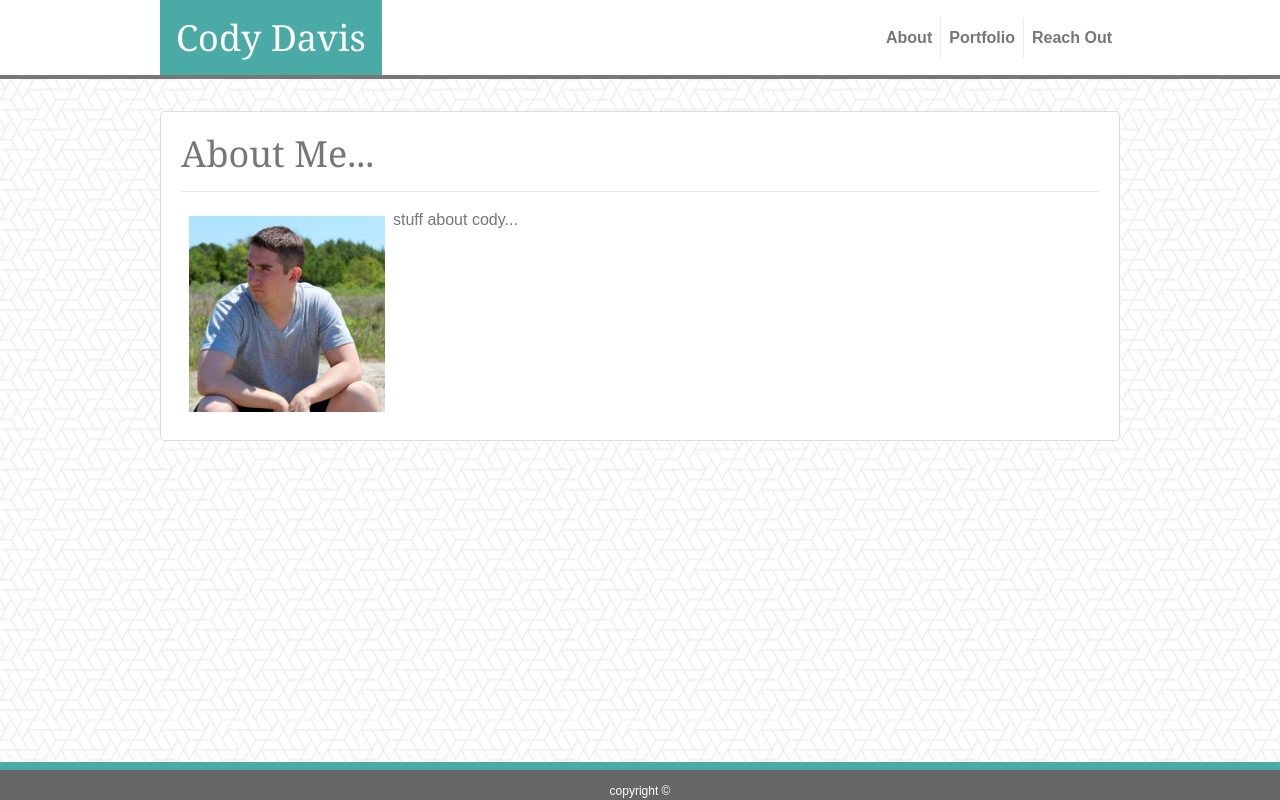
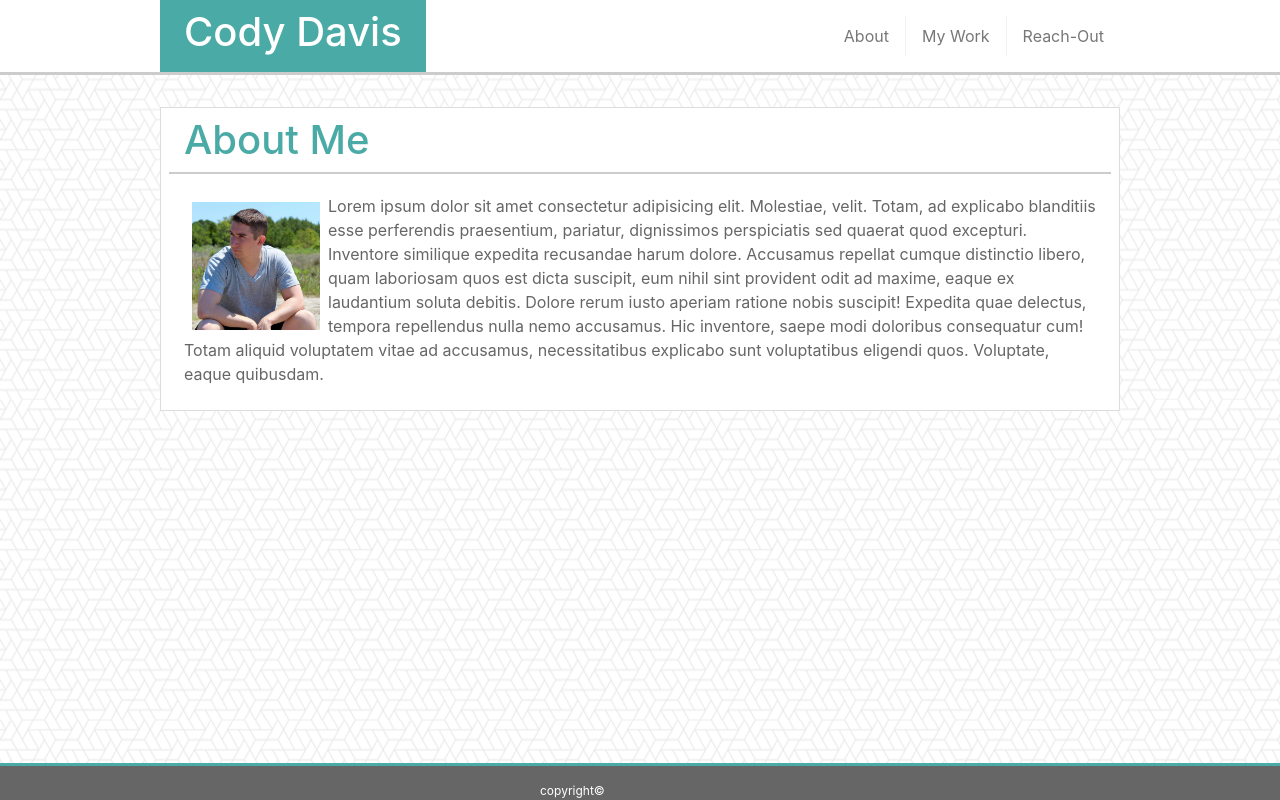
Before and after one commit to CodyRDavis/Bootstrap-Portfolio, a plain HTML site: page index.html in a window 1280 px wide. Drawn offline with nearby package versions, Linux system fonts and the light colour scheme.

Commit message:
updated index to utilize and use bootstrap features I was unaware of before.

```diff
--- a/assets/css/style.css
+++ b/assets/css/style.css
@@ -1,111 +1,92 @@
+*{
+  box-sizing: border-box;
+}
 body{
-  background-image: url("../image/bg-hexlight.png");
-  color: #777777;
-  font-family: Arial, Helvetica, sans-serif;
-}
-h1,h2,h3,h4,h5,h6{
-  font-family: 'Georgia', Times, Times New Roman, serif;
-}
-h1{
-  font-size: 2.25em;
+  background-color: #4aaaa5;
+  background-image: url('../image/bg-hexlight.png');
 }
 
-/* Spacing ###########################################################################*/
-.crd-width-ma {
-    max-width: 960px;
-    margin: 0 auto;
+.container {
+  max-width: 960px;
+  padding: 0;
+  margin: 0 auto;
+}
+
+.crd-w-100{
+  width: 100%;
+}
+.row{
+  margin: 8px;
+}
+
+/* SPacing ------------------------------------------------- */
+.crd-mb-12 {
+  margin-bottom: 12px;
 }
 .crd-mb-32{
   margin-bottom: 32px;
 }
-.crd-m-4{
-  margin: 4px;
+
+.crd-pt-16 {
+  padding-top: 16px;
 }
-.crd-m-8{
+
+/* Colors --------------------------------------------------------------- */
+.crd-font-teal {
+  color: #4aaaa5;
+}
+.nav-link{
+  color: #777;
+}
+
+.nav-link:hover,
+.nav-link:active {
+  color:#4aaaa5;
+}
+
+/* Navbar -------------------------------------------------- */
+
+nav ul li:not(:last-of-type) {
+  border-right: 1px solid #33333311;
+}
+.crd-navbar {
+  background-color: #fff;
+  border-bottom: 3px solid #ccc;
+  padding: 0;
+  margin-bottom: 32px;
+}
+
+.nav-logo{
+  height:100%;
+  color: #fff;
+  background-color: #4aaaa5;
+  padding: 8px 24px;
+}
+
+/* Page content ----------------------------------------- */
+
+.crd-title-border-bottom{
+  border-bottom: 2px solid #ccc;
+}
+
+.crd-profile-picture{
+  width:128px;
+  height:128px;
   margin: 8px;
 }
-.crd-p-4{
-  padding: 4px;
-}
-.crd-pt-12{
-  padding-top: 12px;
+
+.crd-main-wrapper{
+  border: 1px solid #ddd;
+  background-color: #fff;
+  color: #666;
 }
 
-/* Colors #############################################################################*/
-.crd-bg-primary {
-  background-color: #ffffff;
-}
-.crd-nav-border{
-  border-bottom: 4px solid #777777;
-}
-.crd-footer-border{
-  border-top: 8px solid #4aaaa5;
-}
-.crd-bg-accent {
-  background-color: #4aaaa5;
-}
-.crd-font-primary *{
-  color: #777777;
-}
-.crd-font-accent{
-  color:#4aaaa5;
-}
-.crd-footer-bg{
-  background-color: #666;
-}
-.crd-main-border{
-  border:1px solid #ddd;
-}
-.crd-font-white{
+/* footer --------------------------------------------- */
+
+.crd-footer {
+  border-top: 3px solid #4aaaa5;
+  padding-top: 16px;
+  background-color: #666666;
   color: #fff;
-}
-
-
-/* Nav Bar Specific ##########################################################################*/
-.navbar {
-  padding: 0;
-}
-.nav-item:not(:last-of-type){
-  border-right: 1px solid #99999933;
-}
-.nav-item a{
-  font-weight: 550;
-}
-.nav-item a:hover{
-  color: #4aaaa5;
-}
-.navbar-name {
-  padding: 16px;
-  margin:0;
-}
-.brand-wrapper{
-  height: 100%;
-  margin: 0;
-}
-
-.sec-bio img {
-  width: 196px;
-  height: 196px;
-  background-color:  #999;
-}
-/* Footer Specific #################################################################### */
-footer{
   font-size: 12px;
 }
-
-/* Portfolio Specific ################################################################## */
-.portfolio-item-photo{
-  height: 256px;
-  width: 256px;
-  background-color: #777777;
-}
-.crd-card-text{
-  position: relative;
-  bottom: 64px;
-  font-size: 1.5em;
-}
-.crd-portfolio-card-body{
-  margin:0;
-  padding:0;
-  height:0;
-}
--- a/index.html
+++ b/index.html
@@ -4,55 +4,56 @@
     <meta charset="UTF-8">
     <meta name="viewport" content="width=device-width, initial-scale=1.0">
     <meta http-equiv="X-UA-Compatible" content="ie=edge">
-    <title>Cody Davis</title>
+    <title>Document</title>
+
     <link rel="stylesheet" href="https://stackpath.bootstrapcdn.com/bootstrap/4.1.3/css/bootstrap.min.css" integrity="sha384-MCw98/SFnGE8fJT3GXwEOngsV7Zt27NXFoaoApmYm81iuXoPkFOJwJ8ERdknLPMO" crossorigin="anonymous">
+    <script src="https://stackpath.bootstrapcdn.com/bootstrap/4.1.3/js/bootstrap.min.js" integrity="sha384-ChfqqxuZUCnJSK3+MXmPNIyE6ZbWh2IMqE241rYiqJxyMiZ6OW/JmZQ5stwEULTy" crossorigin="anonymous"></script>
     <link rel="stylesheet" href="assets/css/style.css">
 </head>
 <body>
-    <!-- Navigation Bar with div container-->
-    <div class="crd-bg-primary crd-mb-32 crd-nav-border">
-        <nav class="navbar navbar-expand-lg crd-width-ma crd-font-primary">
-            <span class="crd-bg-accent brand-wrapper">
-                <h1 class="navbar-name crd-font-white">Cody Davis</h1>
+    <!-- Place Navbar below-->
+    <nav class="navbar crd-navbar">
+        <div class="container">
+            <span class="nav-logo">
+                <h1>Cody Davis</h1>
             </span>
-            <button class="navbar-toggler" type="button" data-toggle="collapse" data-target="#navbarMenu" aria-controls="navbarMenu" aria-expanded="false" aria-label="Toggle navigation">
-                <span class="navbar-toggler-icon align-middle"><h4>&#9776;</h4></span>
-            </button>
-            <div class="collapse navbar-collapse justify-content-end" id="navbarMenu">
-                <ul class="navbar-nav">
+                <ul class="nav justify-content-end">
                     <li class="nav-item">
                         <a class="nav-link" href="#">About</a>
                     </li>
                     <li class="nav-item">
-                        <a class="nav-link" href="portfolio.html">Portfolio</a>
+                        <a class="nav-link" href="#">My Work</a>
                     </li>
                     <li class="nav-item">
-                        <a class="nav-link" href="contact.html">Reach Out</a>
+                        <a class="nav-link" href="#">Reach-Out</a>
                     </li>
                 </ul>
+        </div>
+    </nav>
+    <!-- Page content below-->
+    <div class="container crd-main-wrapper">
+        <div class="row"> <!-- row 1-->
+            <div class="col-md-12 crd-title-border-bottom crd-mb-12">
+                <h1 class="crd-font-teal">About Me</h1>
             </div>
-        </nav>
+        </div><!-- end of row 1-->
+        <div class="row"> <!-- row 2-->
+            <div class="col-md-12">
+                <img class="img float-left crd-profile-picture" src='assets/image/photo-codydavis.jpg' alt="picture of cody davis">
+                <p>
+                Lorem ipsum dolor sit amet consectetur adipisicing elit. Molestiae, velit. Totam, ad explicabo blanditiis esse perferendis praesentium, pariatur, dignissimos perspiciatis sed quaerat quod excepturi. Inventore similique expedita recusandae harum dolore.
+                Accusamus repellat cumque distinctio libero, quam laboriosam quos est dicta suscipit, eum nihil sint provident odit ad maxime, eaque ex laudantium soluta debitis. Dolore rerum iusto aperiam ratione nobis suscipit!
+                Expedita quae delectus, tempora repellendus nulla nemo accusamus. Hic inventore, saepe modi doloribus consequatur cum! Totam aliquid voluptatem vitae ad accusamus, necessitatibus explicabo sunt voluptatibus eligendi quos. Voluptate, eaque quibusdam.
+                </p>
+            </div>
+        </div><!--end of row 2-->
     </div>
-    <!--Content wrapper with card to contain bio information-->
-    <section class="crd-bg-primary crd-width-ma">
-        <div class="card crd-main-border">
-            <div class="card-body">
-                <h1>About Me...</h1>
-                <hr>
-                <section class="sec-bio">
-                    <img class="float-left crd-m-8" src="assets/image/photo-codydavis.jpg" alt="Photo of Cody Davis">
-                    <p class="float-left">stuff about cody...</p>
-                </section>
-            </div>
+    <!-- Footer below-->
+    <div class="fixed-bottom crd-footer">
+        <div class="mx-auto" style="width: 200px;">
+            copyright&#169;
         </div>
-    </section>
-    <!--Footer locked to bottom-->
-    <footer class="crd-footer-bg crd-footer-border fixed-bottom d-flex justify-content-center crd-p-sm">
-        <span class="crd-pt-12 crd-font-white">copyright &#169;</span>
-    </footer>
+    </div>
 
-    <script src="https://code.jquery.com/jquery-3.3.1.slim.min.js" integrity="sha384-q8i/X+965DzO0rT7abK41JStQIAqVgRVzpbzo5smXKp4YfRvH+8abtTE1Pi6jizo" crossorigin="anonymous"></script>
-    <script src="https://cdnjs.cloudflare.com/ajax/libs/popper.js/1.14.3/umd/popper.min.js" integrity="sha384-ZMP7rVo3mIykV+2+9J3UJ46jBk0WLaUAdn689aCwoqbBJiSnjAK/l8WvCWPIPm49" crossorigin="anonymous"></script>
-    <script src="https://stackpath.bootstrapcdn.com/bootstrap/4.1.3/js/bootstrap.min.js" integrity="sha384-ChfqqxuZUCnJSK3+MXmPNIyE6ZbWh2IMqE241rYiqJxyMiZ6OW/JmZQ5stwEULTy" crossorigin="anonymous"></script>
 </body>
 </html>
```
